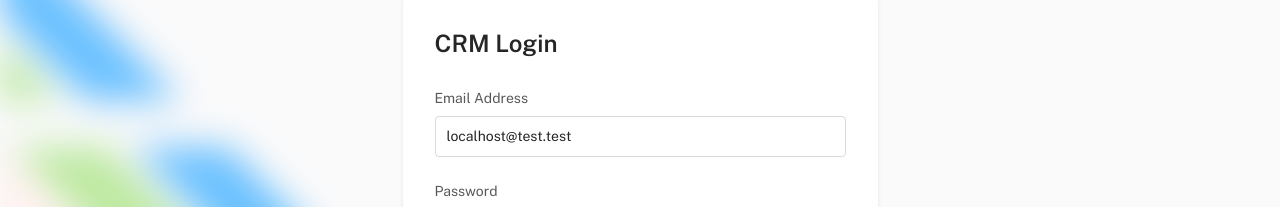
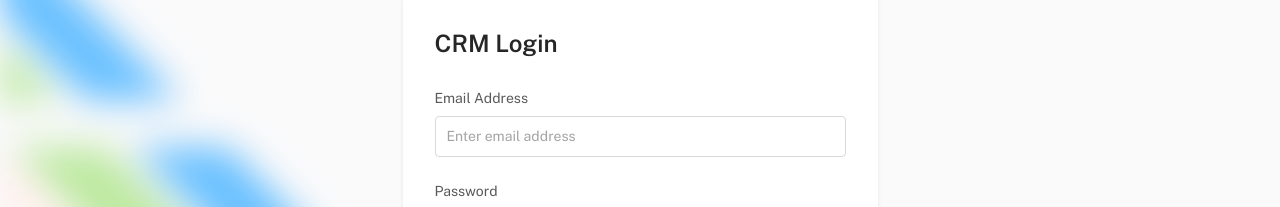
Before and after one commit to RadoslavLazarov/Pushfi-CRM-Frontend, a React (Create React App) app: page / in a window 1280 px wide. Shown: the part 248-455 px from the top of the page. Built offline with nearby package versions, Linux system fonts and the light colour scheme; what axios-mock-adapter, chance would draw is missing.

Commit message:
remove testing credentials

```diff
--- a/src/sections/auth/auth-forms/AuthLogin.js
+++ b/src/sections/auth/auth-forms/AuthLogin.js
@@ -50,8 +50,8 @@ const AuthLogin = () => {
     <>
       <Formik
         initialValues={{
-          email: 'localhost@test.test',
-          password: '123456789',
+          email: '',
+          password: '',
           submit: null
         }}
         validationSchema={Yup.object().shape({
```
